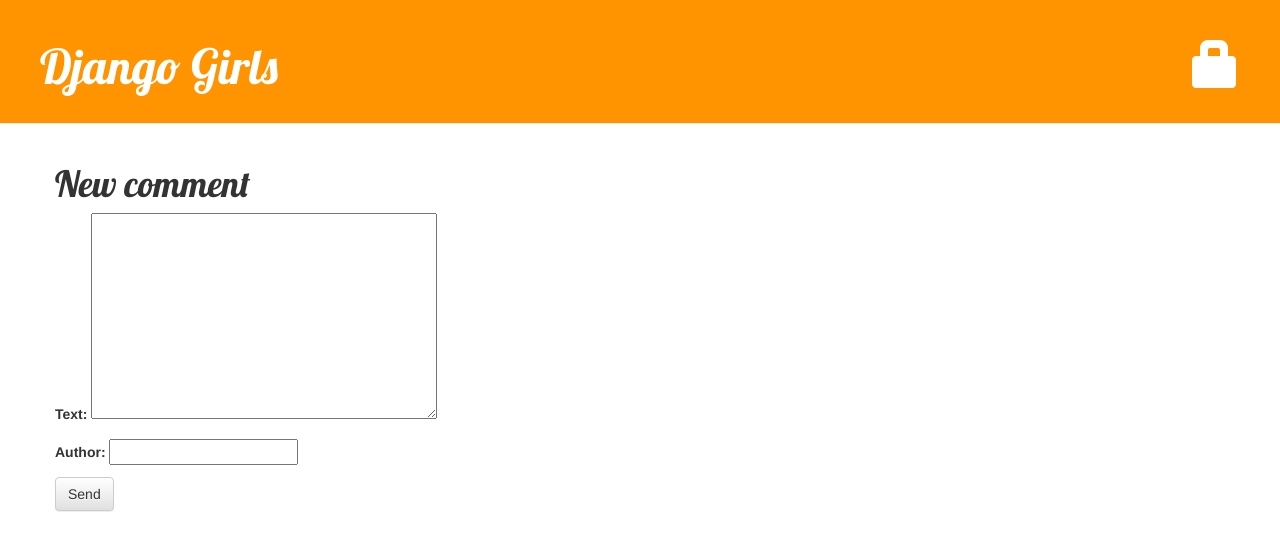
After one commit to agnieszkajach/my-first-blog, a Django app: page /post/1/comment/ in a window 1280 px wide. The commit adds this page. Shown: the top 551 px of the page. Run offline with Django 3.2, Linux system fonts and the light colour scheme; data comes from the database, SQL or seed files in the repository; some libraries are stand-ins or nearby versions.

Commit message:
Added comments to posts

```diff
--- a/blog/admin.py
+++ b/blog/admin.py
@@ -1,6 +1,7 @@
 from django.contrib import admin
-from .models import Post
+from .models import Post, Comment
 
 admin.site.register(Post)
+admin.site.register(Comment)
 
 # Register your models here.
--- a/blog/forms.py
+++ b/blog/forms.py
@@ -1,7 +1,12 @@
 from django import forms
-from .models import Post
+from .models import Post, Comment
 
 class PostForm(forms.ModelForm):
 	class Meta:
 		model = Post
 		fields = {'title', 'text',}
+
+class CommentForm(forms.ModelForm):
+	class Meta:
+		model = Comment
+		fields = {'author', 'text',}
--- a/blog/models.py
+++ b/blog/models.py
@@ -12,5 +12,22 @@ class Post(models.Model):
 		self.published_date = timezone.now()
 		self.save()
 
+	def approved_comments(self):
+		return self.comments.filter(approved=True)
+
 	def __str__(self):
 		return self.title
+
+class Comment(models.Model):
+	post = models.ForeignKey('blog.Post', related_name='comments')
+	author = models.CharField(max_length=200)
+	text = models.TextField()
+	created_date = models.DateTimeField(default=timezone.now)
+	approved = models.BooleanField(default=False)
+
+	def approve(self):
+		self.approve = True
+		self.save()
+
+	def __str__(self):
+		return self.text
--- a/blog/static/css/blog.css
+++ b/blog/static/css/blog.css
@@ -19,6 +19,10 @@ h1, h2, h3, h4 {
 
 .buttons{
 	float: right;
+}
+
+.comment{
+	margin: 20px 0px 20px 20px
 }
 
 .date {
--- /dev/null
+++ b/blog/templates/blog/add_comment_to_post.html
@@ -0,0 +1,9 @@
+{% extends 'blog/base.html' %}
+
+{% block content %}
+    <h1>New comment</h1>
+    <form method="POST" class="post-form">{% csrf_token %}
+        {{ form.as_p }}
+        <button type="submit" class="save btn btn-default">Send</button>
+    </form>
+{% endblock %}
--- a/blog/templates/blog/post_list.html
+++ b/blog/templates/blog/post_list.html
@@ -5,6 +5,7 @@
 			<div class="date">published: {{ post.published_date }}</div>
 			<h1><a href="{% url "blog.views.post_detail" pk=post.pk %}">{{ post.title }}</a></h1>
 			<p>{{ post.text|linebreaks }}</p>
+			<a href="{% url 'blog.views.post_detail' pk=post.pk %}">Comments: {{ post.approved_comments.count }}</a>
 		</div>
 	{% endfor %}
 {% endblock content %}
--- a/blog/urls.py
+++ b/blog/urls.py
@@ -9,4 +9,7 @@ urlpatterns = [
 	url(r'^drafts/$', views.post_draft_list, name='post_draft_list'),
 	url(r'^post/(?P<pk>[0-9]+)/publish/$', views.post_publish, name='post_publish'),
 	url(r'^post/(?P<pk>[0-9]+)/remove/$', views.post_remove, name='post_remove'),
+	url(r'^post/(?P<pk>[0-9]+)/comment/$', views.add_comment_to_post, name='add_comment_to_post'),
+	url(r'^comment/(?P<pk>[0-9]+)/approve/$', views.comment_approve, name='comment_approve'),
+	url(r'^comment/(?P<pk>[0-9]+)/remove/$', views.comment_remove, name='comment_remove'),
 ]
--- a/blog/views.py
+++ b/blog/views.py
@@ -1,7 +1,7 @@
 from django.shortcuts import render, get_object_or_404, redirect
 from django.utils import timezone
-from .models import Post
-from .forms import PostForm
+from .models import Post, Comment
+from .forms import PostForm, CommentForm
 from django.contrib.auth.decorators import login_required
 
 def post_list(request):
@@ -57,3 +57,29 @@ def post_remove(request, pk):
 	post = get_object_or_404(Post, pk=pk)
 	post.delete()
 	return redirect('blog.views.post_list')
+
+def add_comment_to_post(request, pk):
+	post = get_object_or_404(Post, pk=pk)
+	if request.method == 'POST':
+		form = CommentForm(request.POST)
+		if form.is_valid():
+			comment = form.save(commit=False)
+			comment.post = post
+			comment.save()
+			return redirect('blog.views.post_detail', pk=pk)
+	else:
+		form = CommentForm()
+	return render(request, 'blog/add_comment_to_post.html', {'form': form})
+
+@login_required
+def comment_approve(request, pk):
+	comment = get_object_or_404(Comment, pk=pk)
+	comment.approve()
+	return redirect('blog.views.post_detail', pk=comment.post.pk)
+
+@login_required
+def comment_remove(request, pk):
+	comment = get_object_or_404(Comment, pk=pk)
+	post_pk = comment.post.pk
+	comment.delete()
+	return redirect('blog.views.post_detail', pk=post_pk)
```
Also changed, not shown: blog/templates/blog/post_detail.html (+18 -0 lines).
